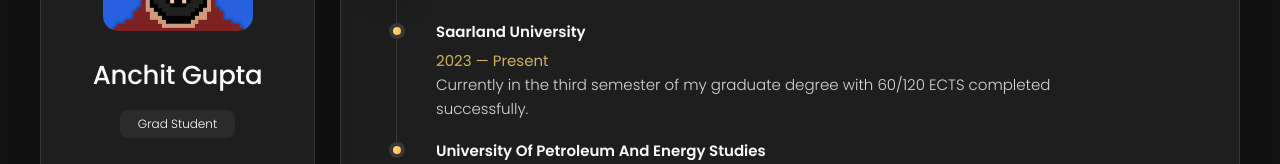
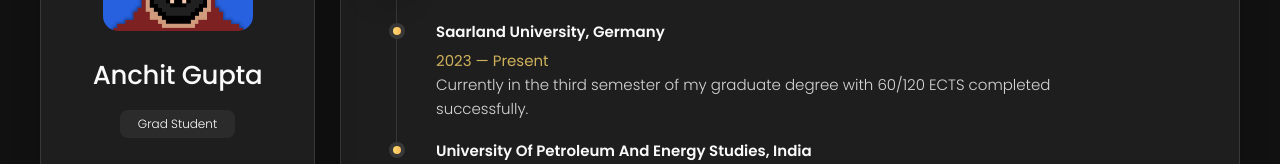
Before and after one commit to AnchitGupta22/anchitgupta22.github.io, a plain HTML site: page index.html in a window 1280 px wide. Both pictures are taken after a click on the button "Resume". Shown: the part 240-404 px from the top of the page. Drawn offline with nearby package versions, Linux system fonts and the light colour scheme.

Commit message:
Update index.html

```diff
--- a/index.html
+++ b/index.html
@@ -372,7 +372,7 @@
 
             <li class="timeline-item">
 
-              <h4 class="h4 timeline-item-title">Saarland University</h4>
+              <h4 class="h4 timeline-item-title">Saarland University, Germany</h4>
 
               <span>2023 — Present</span>
 
@@ -384,7 +384,7 @@
 
             <li class="timeline-item">
 
-              <h4 class="h4 timeline-item-title">University of Petroleum and Energy Studies</h4>
+              <h4 class="h4 timeline-item-title">University of Petroleum and Energy Studies, India</h4>
 
               <span>2017 — 2021</span>
 
```
